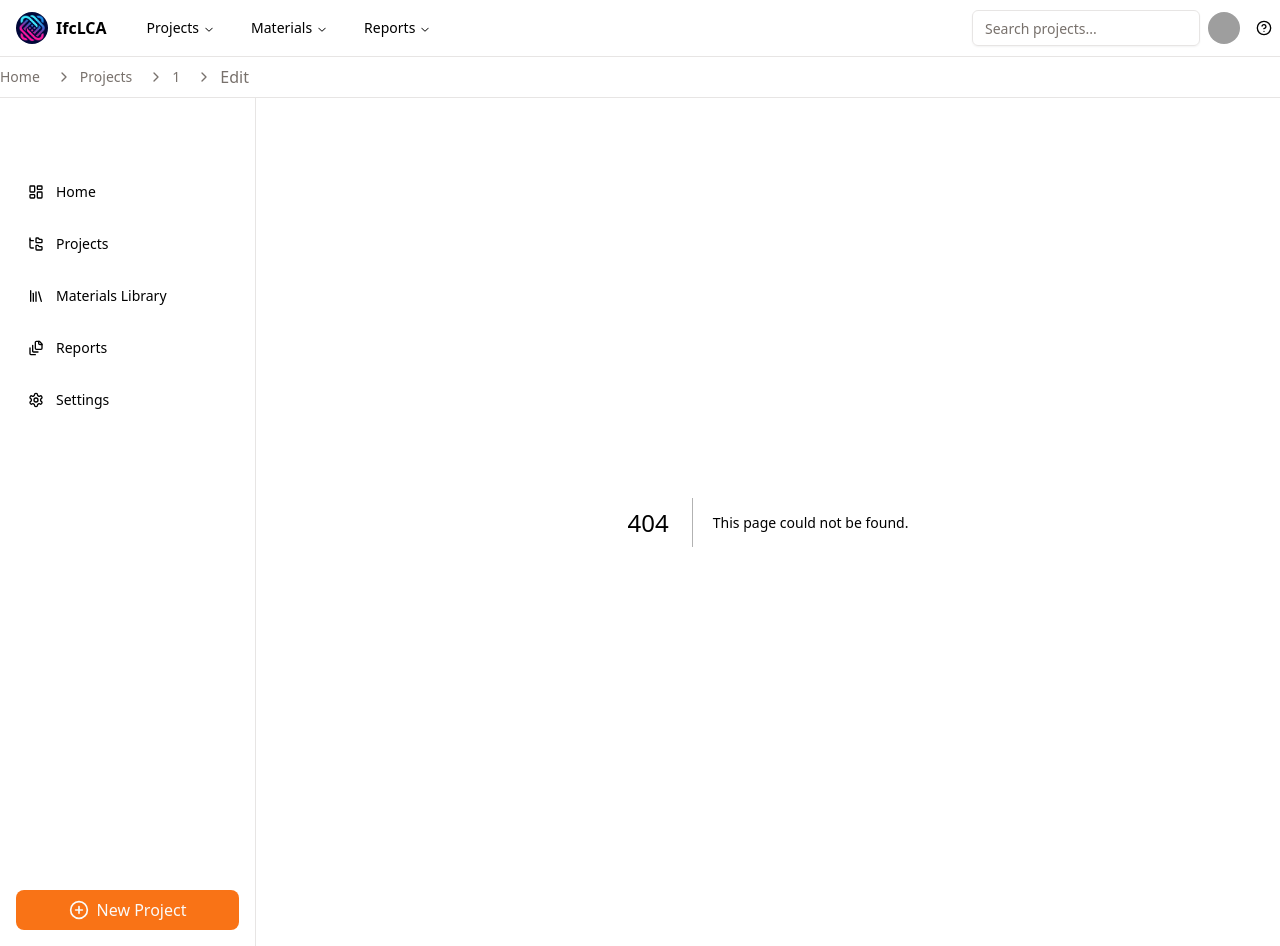
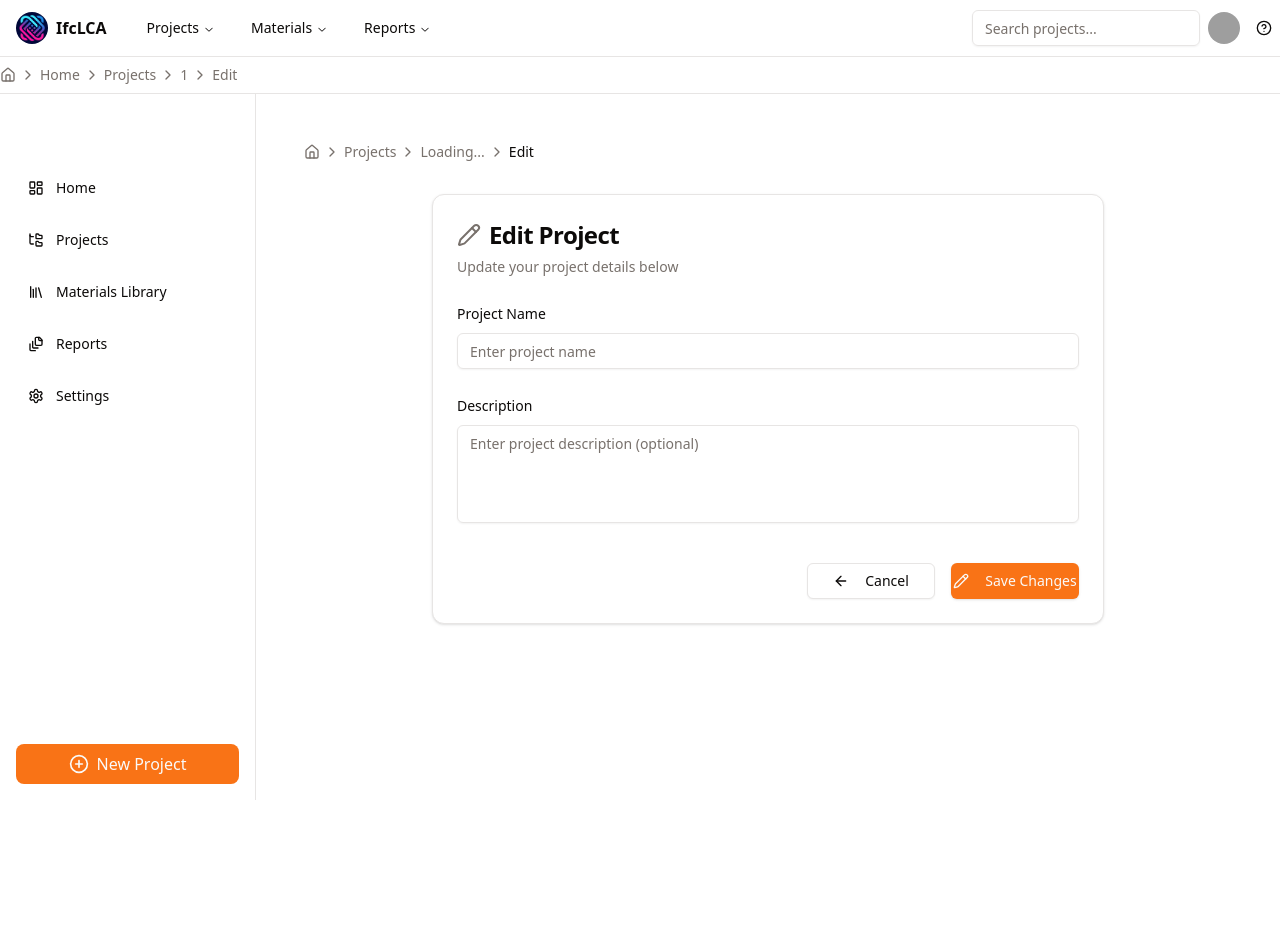
Before and after one commit to IfcLCA/IfcLCA, a Next.js app: page /projects/1/edit in a window 1280 px wide. Before the commit this address had no page. After the commit the page ends 800 px from the top, so only its background shows below. Built offline with nearby package versions, Linux system fonts and the light colour scheme; no server answers; the database is empty; grey boxes are pictures that could not be loaded.

Commit message:
edit & breadcrums fixed

```diff
--- /dev/null
+++ b/src/app/projects/[id]/edit/page.tsx
@@ -0,0 +1,181 @@
+"use client";
+
+import { useState, useEffect } from "react";
+import { useRouter, useParams } from "next/navigation";
+import { Button } from "@/components/ui/button";
+import { Input } from "@/components/ui/input";
+import { Textarea } from "@/components/ui/textarea";
+import {
+  Card,
+  CardContent,
+  CardHeader,
+  CardTitle,
+  CardDescription,
+} from "@/components/ui/card";
+import { toast } from "@/hooks/use-toast";
+import { Breadcrumbs } from "@/components/breadcrumbs";
+import { LoaderIcon, Pencil, ArrowLeft } from "lucide-react";
+import { Label } from "@/components/ui/label";
+import { Skeleton } from "@/components/ui/skeleton";
+
+export default function EditProjectPage() {
+  const router = useRouter();
+  const params = useParams();
+  const projectId = params.id as string;
+  const [isLoading, setIsLoading] = useState(true);
+  const [isSaving, setIsSaving] = useState(false);
+  const [name, setName] = useState("");
+  const [description, setDescription] = useState("");
+
+  useEffect(() => {
+    async function fetchProject() {
+      try {
+        const response = await fetch(`/api/projects/${projectId}`);
+        const data = await response.json();
+        setName(data.name);
+        setDescription(data.description || "");
+        setIsLoading(false);
+      } catch (error) {
+        console.error("Failed to fetch project:", error);
+        toast({
+          title: "Error",
+          description: "Failed to load project details",
+          variant: "destructive",
+        });
+        router.push("/projects");
+      }
+    }
+    fetchProject();
+  }, [projectId, router]);
+
+  const handleSubmit = async (e: React.FormEvent) => {
+    e.preventDefault();
+    setIsSaving(true);
+
+    try {
+      const response = await fetch(`/api/projects/${projectId}`, {
+        method: "PATCH",
+        headers: {
+          "Content-Type": "application/json",
+        },
+        body: JSON.stringify({ name, description }),
+      });
+
+      if (!response.ok) throw new Error("Failed to update project");
+
+      toast({
+        title: "Success",
+        description: "Project updated successfully",
+      });
+      router.push(`/projects/${projectId}`);
+    } catch (error) {
+      console.error("Failed to update project:", error);
+      toast({
+        title: "Error",
+        description: "Failed to update project",
+        variant: "destructive",
+      });
+    } finally {
+      setIsSaving(false);
+    }
+  };
+
+  const breadcrumbItems = [
+    { label: "Projects", href: "/projects" },
+    { label: name || "Loading...", href: `/projects/${projectId}` },
+    { label: "Edit", href: undefined },
+  ];
+
+  if (isLoading) {
+    return (
+      <div className="container mx-auto p-6 space-y-8">
+        <Breadcrumbs items={breadcrumbItems} />
+        <Card>
+          <CardHeader>
+            <CardTitle>
+              <Skeleton className="h-8 w-1/3" />
+            </CardTitle>
+            <CardDescription>
+              <Skeleton className="h-4 w-1/2" />
+            </CardDescription>
+          </CardHeader>
+          <CardContent className="space-y-6">
+            <Skeleton className="h-10 w-full" />
+            <Skeleton className="h-32 w-full" />
+            <div className="flex justify-end gap-4">
+              <Skeleton className="h-10 w-24" />
+              <Skeleton className="h-10 w-32" />
+            </div>
+          </CardContent>
+        </Card>
+      </div>
+    );
+  }
+
+  return (
+    <div className="container mx-auto p-6 space-y-8">
+      <Breadcrumbs items={breadcrumbItems} />
+      <Card className="max-w-2xl mx-auto">
+        <CardHeader>
+          <CardTitle className="text-2xl font-bold flex items-center gap-2">
+            <Pencil className="h-6 w-6 text-muted-foreground" />
+            Edit Project
+          </CardTitle>
+          <CardDescription>Update your project details below</CardDescription>
+        </CardHeader>
+        <CardContent>
+          <form onSubmit={handleSubmit} className="space-y-6">
+            <div className="space-y-2">
+              <Label htmlFor="name" className="text-sm font-medium">
+                Project Name
+              </Label>
+              <Input
+                id="name"
+                value={name}
+                onChange={(e) => setName(e.target.value)}
+                required
+                disabled={isSaving}
+                className="w-full"
+                placeholder="Enter project name"
+              />
+            </div>
+            <div className="space-y-2">
+              <Label htmlFor="description" className="text-sm font-medium">
+                Description
+              </Label>
+              <Textarea
+                id="description"
+                value={description}
+                onChange={(e) => setDescription(e.target.value)}
+                disabled={isSaving}
+                rows={4}
+                className="w-full resize-none"
+                placeholder="Enter project description (optional)"
+              />
+            </div>
+            <div className="flex justify-end gap-4 pt-4">
+              <Button
+                type="button"
+                variant="outline"
+                onClick={() => router.back()}
+                disabled={isSaving}
+                className="w-32"
+              >
+                <ArrowLeft className="mr-2 h-4 w-4" />
+                Cancel
+              </Button>
+              <Button type="submit" disabled={isSaving} className="w-32">
+                {isSaving ? (
+                  <LoaderIcon className="mr-2 h-4 w-4 animate-spin" />
+                ) : (
+                  <Pencil className="mr-2 h-4 w-4" />
+                )}
+                {isSaving ? "Saving..." : "Save Changes"}
+              </Button>
+            </div>
+          </form>
+        </CardContent>
+      </Card>
+    </div>
+  );
+}
--- a/src/components/breadcrumbs.tsx
+++ b/src/components/breadcrumbs.tsx
@@ -1,37 +1,39 @@
+"use client";
+
+import { ChevronRight, Home } from "lucide-react";
 import Link from "next/link";
-import { ChevronRight } from "lucide-react";
-
-interface BreadcrumbItem {
-  label: string;
-  href: string;
-}
 
 interface BreadcrumbsProps {
-  items: BreadcrumbItem[];
+  items: {
+    label: string;
+    href?: string;
+  }[];
 }
 
 export function Breadcrumbs({ items }: BreadcrumbsProps) {
   return (
-    <nav className="flex" aria-label="Breadcrumb">
-      <ol className="flex items-center space-x-2">
+    <nav className="flex items-center space-x-1 text-sm text-muted-foreground">
+      <Link
+        href="/"
+        className="flex items-center hover:text-foreground transition-colors"
+      >
+        <Home className="h-4 w-4" />
+      </Link>
       {items.map((item, index) => (
-          <li key={item.href} className="flex items-center">
-            {index > 0 && (
-              <ChevronRight className="mx-2 h-4 w-4 text-muted-foreground" />
-            )}
-            {index === items.length - 1 ? (
-              <span className="text-muted-foreground">{item.label}</span>
-            ) : (
+        <div key={index} className="flex items-center space-x-1">
+          <ChevronRight className="h-4 w-4" />
+          {item.href ? (
             <Link
               href={item.href}
-                className="text-sm font-medium text-muted-foreground hover:text-foreground"
+              className="hover:text-foreground transition-colors"
             >
               {item.label}
             </Link>
+          ) : (
+            <span className="text-foreground">{item.label}</span>
           )}
-          </li>
+        </div>
       ))}
-      </ol>
     </nav>
   );
 }
--- a/src/components/project-overview.tsx
+++ b/src/components/project-overview.tsx
@@ -267,10 +267,9 @@ export function ProjectOverview() {
                     onClick={(e) => e.stopPropagation()}
                   >
                     <DropdownMenuItem
-                      onClick={(e) => {
-                        e.preventDefault();
-                        router.push(`/projects/${project.id}`);
-                      }}
+                      onClick={() =>
+                        router.push(`/projects/${project.id}/edit`)
+                      }
                     >
                       <Pencil className="mr-2 h-4 w-4" />
                       Edit
--- a/src/components/projects-id-page.tsx
+++ b/src/components/projects-id-page.tsx
@@ -12,6 +12,7 @@ import {
   Box,
   Layers,
   UploadCloud,
+  Edit,
 } from "lucide-react";
 import { Card, CardContent, CardHeader, CardTitle } from "@/components/ui/card";
 import { Tabs, TabsContent, TabsList, TabsTrigger } from "@/components/ui/tabs";
@@ -31,6 +32,7 @@ import { columns } from "@/components/columns";
 import { ReloadIcon } from "@radix-ui/react-icons";
 import { materialsColumns } from "@/components/materials-columns";
 import { Badge } from "@/components/ui/badge";
+import { Breadcrumbs } from "@/components/breadcrumbs";
 
 type ElementWithMaterials = {
   id: string;
@@ -167,6 +169,10 @@ export default function ProjectDetailsPage() {
       ).length,
     })) || [];
 
+  const handleEditProject = () => {
+    router.push(`/projects/${projectId}/edit`);
+  };
+
   if (isLoading) {
     return (
       <div className="flex items-center justify-center min-h-screen">
@@ -203,8 +209,14 @@ export default function ProjectDetailsPage() {
     );
   }
 
+  const breadcrumbItems = [
+    { label: "Projects", href: "/projects" },
+    { label: project?.name || "Loading...", href: undefined },
+  ];
+
   return (
     <div className="container mx-auto p-6 space-y-8">
+      <Breadcrumbs items={breadcrumbItems} />
       <div className="flex flex-col md:flex-row justify-between items-start md:items-center gap-4">
         <div>
           <h1 className="text-3xl font-bold text-primary">{project.name}</h1>
@@ -220,12 +232,9 @@ export default function ProjectDetailsPage() {
             <Upload className="mr-2 h-4 w-4" />
             Upload IFC
           </Button>
-          <Button
-            variant="destructive"
-            onClick={() => setIsDeleteDialogOpen(true)}
-          >
-            <Trash2 className="mr-2 h-4 w-4" />
-            Delete Project
+          <Button variant="outline" onClick={handleEditProject}>
+            <Edit className="mr-2 h-4 w-4" />
+            Edit Project
           </Button>
         </div>
       </div>
```
Lines whose indentation alone changed are shown as unchanged.
